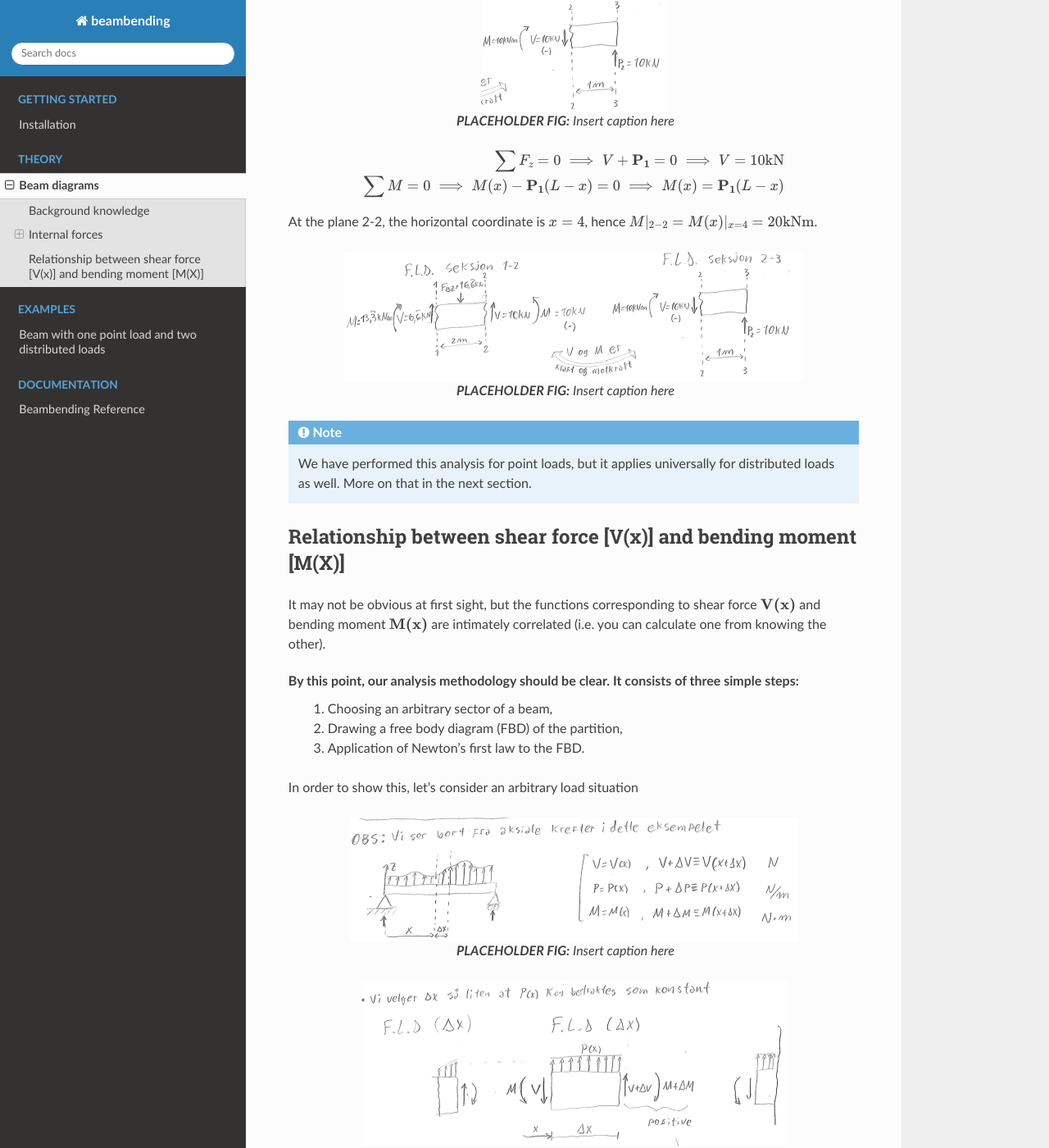
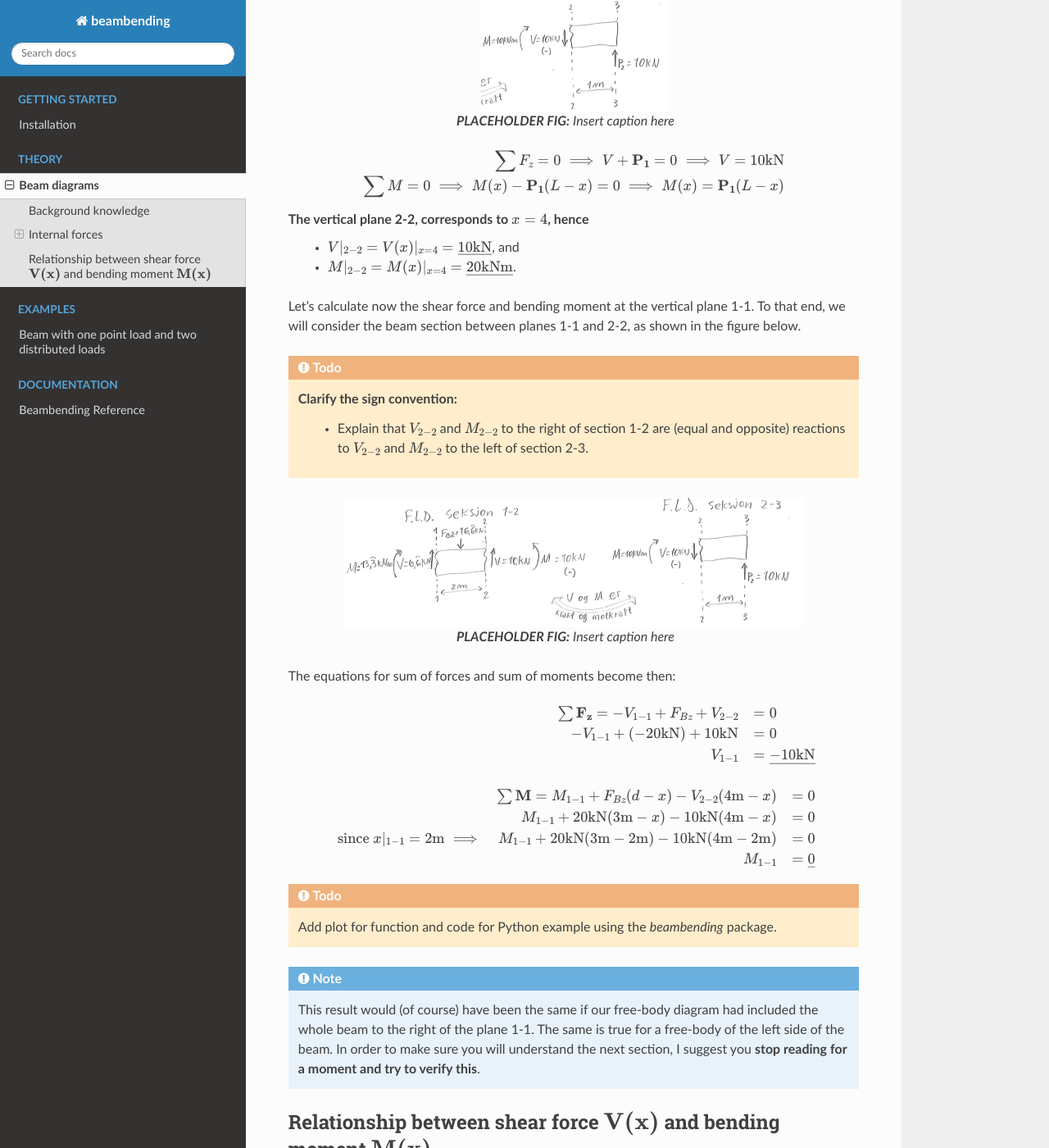
Before and after one commit to alfredocarella/simplebendingpractice, a Sphinx documentation site: the page built from docs/source/beam_diagrams.rst, in a window 1280 px wide and 1400 px high, scrolled down 4005 px. Shown: the whole window at 82% size. Built offline with Sphinx 7.4.7 and the Read the Docs theme 2.0.0, drawn with Linux system fonts in a browser that asks for light colours; some of the changed text lies outside the part shown.

Commit message:
Write some more equations on the theory page

```diff
--- a/docs/source/beam_diagrams.rst
+++ b/docs/source/beam_diagrams.rst
@@ -170,9 +170,16 @@ Next, we draw a free body diagram of the beam section comprised between planes 2
     \sum{F_z} = 0 \implies V + \mathbf{P_1} = 0 \implies V = 10 \text{kN}\\
     \sum{M} = 0 \implies M(x) - \mathbf{P_1} (L-x) = 0 \implies M(x) = \mathbf{P_1} (L-x)
 
-At the plane 2-2, the horizontal coordinate is :math:`x=4`, hence :math:`M|_{2-2} = M(x)|_{x=4} = 20 \text{kNm}`.
+The vertical plane 2-2, corresponds to :math:`x=4`, hence
+   - :math:`V|_{2-2} = V(x)|_{x=4} = \underline{10 \text{kN}}`, and
+   - :math:`M|_{2-2} = M(x)|_{x=4} = \underline{20 \text{kNm}}`.
 
+Let's calculate now the shear force and bending moment at the vertical plane 1-1.
+To that end, we will consider the beam section between planes 1-1 and 2-2, as shown in the figure below.
 
+.. todo::
+   Clarify the sign convention:
+      - Explain that :math:`V_{2-2}` and :math:`M_{2-2}` to the right of section 1-2 are (equal and opposite) reactions to :math:`V_{2-2}` and :math:`M_{2-2}` to the left of section 2-3.
 
 .. figure:: /_static/placeholder_08.png
    :scale: 100 %
@@ -181,22 +188,49 @@ At the plane 2-2, the horizontal coordinate is :math:`x=4`, hence :math:`M|_{2-2
 
    **PLACEHOLDER FIG:** Insert caption here
 
+The equations for sum of forces and sum of moments become then:
+
+.. math::
+
+    \begin{array}{rl}
+      \mathbf{\sum{F_z}} = -V_{1-1} + F_{Bz} + V_{2-2} &= 0 \\
+       -V_{1-1} + (-20 \text{kN}) + 10 \text{kN} &= 0 \\
+       V_{1-1} &= \underline{-10 \text{kN}}
+    \end{array}\\
+    \\
+    \begin{array}{rrl}
+      & \mathbf{\sum{M}} = M_{1-1} + F_{Bz}(d-x) - V_{2-2}(4\text{m}-x) &= 0 \\
+      & M_{1-1} + 20\text{kN}(3\text{m}-x) - 10 \text{kN}(4\text{m}-x) &= 0\\
+      \text{since } x|_{1-1}=2\text{m} \implies & M_{1-1} + 20\text{kN}(3\text{m}-2\text{m}) - 10 \text{kN}(4\text{m}-2\text{m}) &= 0\\
+      & M_{1-1} &= \underline{0}
+    \end{array}
+
+.. todo::
+
+   Add plot for function and code for Python example using the *beambending* package.
+
 .. note::
-   We have performed this analysis for point loads, but it applies universally for distributed loads as well.
-   More on that in the next section.
+   This result would (of course) have been the same if our free-body diagram had included the whole beam to the right of the plane 1-1.
+   The same is true for a free-body of the left side of the beam.
+   In order to make sure you will understand the next section, I suggest you **stop reading for a moment and try to verify this**.
 
 
-Relationship between shear force [V(x)] and bending moment [M(X)]
------------------------------------------------------------------
+Relationship between shear force :math:`\mathbf{V(x)}` and bending moment :math:`\mathbf{M(x)}`
+-----------------------------------------------------------------------------------------------
+ The analysis in the section above was restricted to point loads in order to keep it simple.
+ However, it applies universally for distributed loads as well, as we are going to see next.
 
-It may not be obvious at first sight, but the functions corresponding to shear force :math:`\mathbf{V(x)}` and bending moment :math:`\mathbf{M(x)}` are intimately correlated (i.e. you can calculate one from knowing the other).
+It may not be obvious at first sight, but the functions corresponding to shear force :math:`\mathbf{V(x)}` and bending moment :math:`\mathbf{M(x)}` are intimately correlated (i.e. you can use one of them for calculating the other one).
+We are going to prove this by performing the same analysis explained above to a differential beam segment of length :math:`\Delta x`.
 
-By this point, our analysis methodology should be clear. It consists of three simple steps:
-   #. Choosing an arbitrary sector of a beam,
-   #. Drawing a free body diagram (FBD) of the partition,
-   #. Application of Newton's first law to the FBD.
+By this point, our analysis methodology should be clear. It consists of three steps:
+   #. Choosing an arbitrary sector of a beam.
+   #. Drawing a free-body diagram of the partition.
+   #. Applying Newton's first law to the free-body diagram.
 
-In order to show this, let's consider an arbitrary load situation
+.. #. Calculating the (external) reaction forces from the supports. <-- is actually step 1>
+
+Let's consider an arbitrarily loaded beam as shown in the figure below.
 
 .. figure:: /_static/placeholder_09.png
    :scale: 100 %
@@ -205,6 +239,8 @@ In order to show this, let's consider an arbitrary load situation
 
    **PLACEHOLDER FIG:** Insert caption here
 
+Let's draw a free-body diagram of a given beam segment :math:`[x_0 \leq x \leq x_0+\Delta x]`, where :math:`\mathbf{P_z}(x)` is a distributed load applied to the beam.
+
 .. figure:: /_static/placeholder_10.png
    :scale: 100 %
    :align: center
@@ -212,12 +248,35 @@ In order to show this, let's consider an arbitrary load situation
 
    **PLACEHOLDER FIG:** Insert caption here
 
-.. figure:: /_static/placeholder_11.png
-   :scale: 100 %
-   :align: center
-   :alt: Insert alternative text here
+The equilibrium of vertical forces yields the following:
 
-   **PLACEHOLDER FIG:** Insert caption here
+.. math::
+
+    \begin{array}{rrl}
+      & \mathbf{\sum{F_z}} &= 0 \\
+      & V(x + \Delta x) -V(x) + \mathbf{P_z}(x) \Delta x &= 0 \\
+      & \cfrac{V(x + \Delta x) -V(x)}{\Delta x} &= -\mathbf{P_z}(x) \\
+      \lim_{\Delta x \to 0} & \boxed{\cfrac{dV(x)}{dx} = -\mathbf{P_z}(x)}
+    \end{array}
+
+which in words means that the rate of change of the shear force is equal to (minus) the value of the distributed load acting on a given x-coordinate.
+
+The equilibrium of moments can be written as:
+
+.. math::
+
+    \begin{array}{rrl}
+      & \mathbf{\sum M|_{x + \Delta x}} &= 0 \\
+      & M(x + \Delta x) -M(x) - V(x) \Delta x + (\mathbf{P_z}(x) \Delta x \cdot \frac{\Delta x}{2}) &= 0 \\
+      & \cfrac{M(x + \Delta x) -M(x)}{\Delta x} + \underbrace{(\mathbf{P_z}(x) \Delta x \cdot \frac{\Delta x}{2})}_{\Delta x^2\to 0} &= V(x) \\
+      \lim_{\Delta x \to 0} & \boxed{\cfrac{dM(x)}{dx} = V(x)}
+    \end{array}
+
+which presents explicitly the relationship between :math:`M(x)` and :math:`V(x)`: the rate of change of the bending moment at a given point is equal to the shear force at that point.
+
+.. todo::
+
+   Replace the figure below by a Python example using the **beambending** package
 
 .. figure:: /_static/placeholder_12.png
    :scale: 100 %
```
